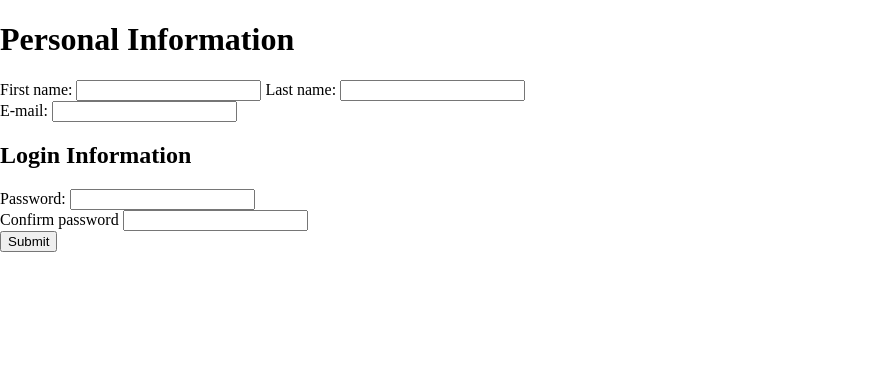
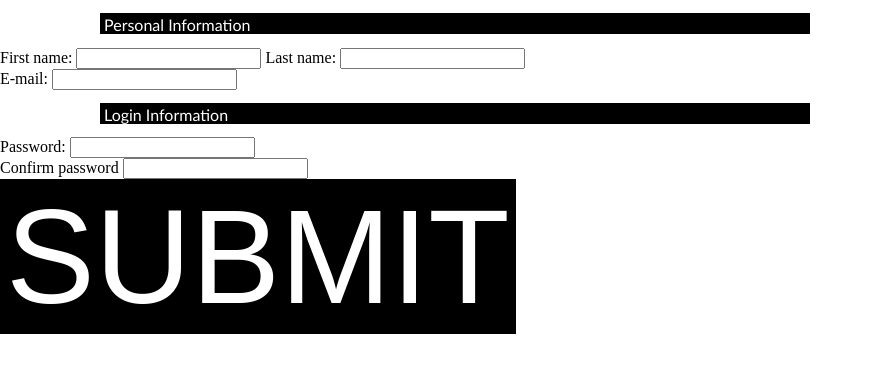
Before and after one commit to JasperVanEck/webDB13MC1, a PHP site: page /register.html in a window 1280 px wide. Shown: the top 373 px of the page, without its empty margins (0-873 px from the left). Run offline with PHP 8.4, Linux system fonts and the light colour scheme.

Commit message:
Header H2

```diff
--- a/register.html
+++ b/register.html
@@ -9,8 +9,9 @@
 </head>
 
 <body>
+
 <form>
-<h1>Personal Information</h1>
+<h2>Personal Information</h1>
 First name: <input type="text" name="firstname">
 Last name: <input type="text" name="lastname"><br>
 E-mail: <input type='text' name="email"><br>
@@ -19,7 +20,8 @@ Password: <input type='text' name="password"><br>
 Confirm password <input type='text' name="confirmpassword"><br>
 </form>
 
-<button type="button">Submit</button>
+<button type="button" id="registerbutton">SUBMIT</button>
+
 </body>
 
 </html>
--- a/style.css
+++ b/style.css
@@ -6,25 +6,63 @@ body
 	border: 0px;
 }
 
-.header
+#header
 {
 	background-color: #000000;
 	height: 100px;
 	width: 100%;
 }
 
-
-.menu
+#menu
 {
 	background-color: #8b1c1c;
 	height: 50px;
 	width: 100%;
-	word-spacing: 18px;
-	font-size: 24px;
+	word-spacing: 2px;
+	font-size: 20px;
+	padding:0;
+	margin:0;
+	list-style:none;
 }
 
+#nav {
+	margin: 0;
+}
 
-.main
+	#nav li {
+		float:left;
+		display:block;
+		margin:10px;
+		border:0px
+		solid #000000;
+		border-style:inset;
+	}
+
+		#nav li a:link {
+			text-decoration:none;
+			font-family: trebuchet ms;
+			color:#000000;
+		}
+
+		#nav li a:visited {
+			text-decoration:none;
+			font-family: trebuchet ms;
+			color:#000000;
+		}
+
+		#nav li a:hover {
+			text-decoration:none;
+			font-family: trebuchet ms;
+			color:#000000;
+		}
+
+		#nav li a:active {
+			text-decoration:none;
+			font-family: trebuchet ms;
+			color:#000000;
+		}
+
+#main
 {
 	background-color: #111111;
 	min-height: 850px;
@@ -34,11 +72,7 @@ body
 	overflow: hidden;
 }
 
-
-
-
-
-.footer
+#footer
 {
 	background-color: #000000;
 	width: 100%;
@@ -47,23 +81,48 @@ body
 	position: relative;
 	margin-bottom: 0px;
 	padding-bottom: 0px;
+}
 
+h2 {
+ 	font-size: 16px;
+ 	color: #FFFFFF;
+ 	background-color: #000000;
+ 	margin-right: 470px;
+	margin-left: 100px;
+	padding-top: 2px;
+	padding-left: 4px;
+	font-family: trebuchet ms;
+	font-weight: normal;
 }
 
 #registration_form {
   background: #f0f0f0;
   color: #333;
 }
+
 #registration_form input[type="text"],
 #registration_form input[type="password"] {
   border: 1px solid #ccc;
   width: 200px;
 }
+
 #registration_form input {
   display: block;
   margin-bottom: 8px;
 }
+
 #registration_form input[type="text"]:focus,
 #registration_form input[type="password"]:focus {
   background: #F4EDB6;
 }
+
+#registerbutton {
+	background-color: #000000;
+	border: 0px;
+	font-size: 100pt;
+	color: #FFFFFF;
+}
+
+#registerbutton:hover {
+	background: #333333;
+}
```
Also changed, not shown: 1 other file.
